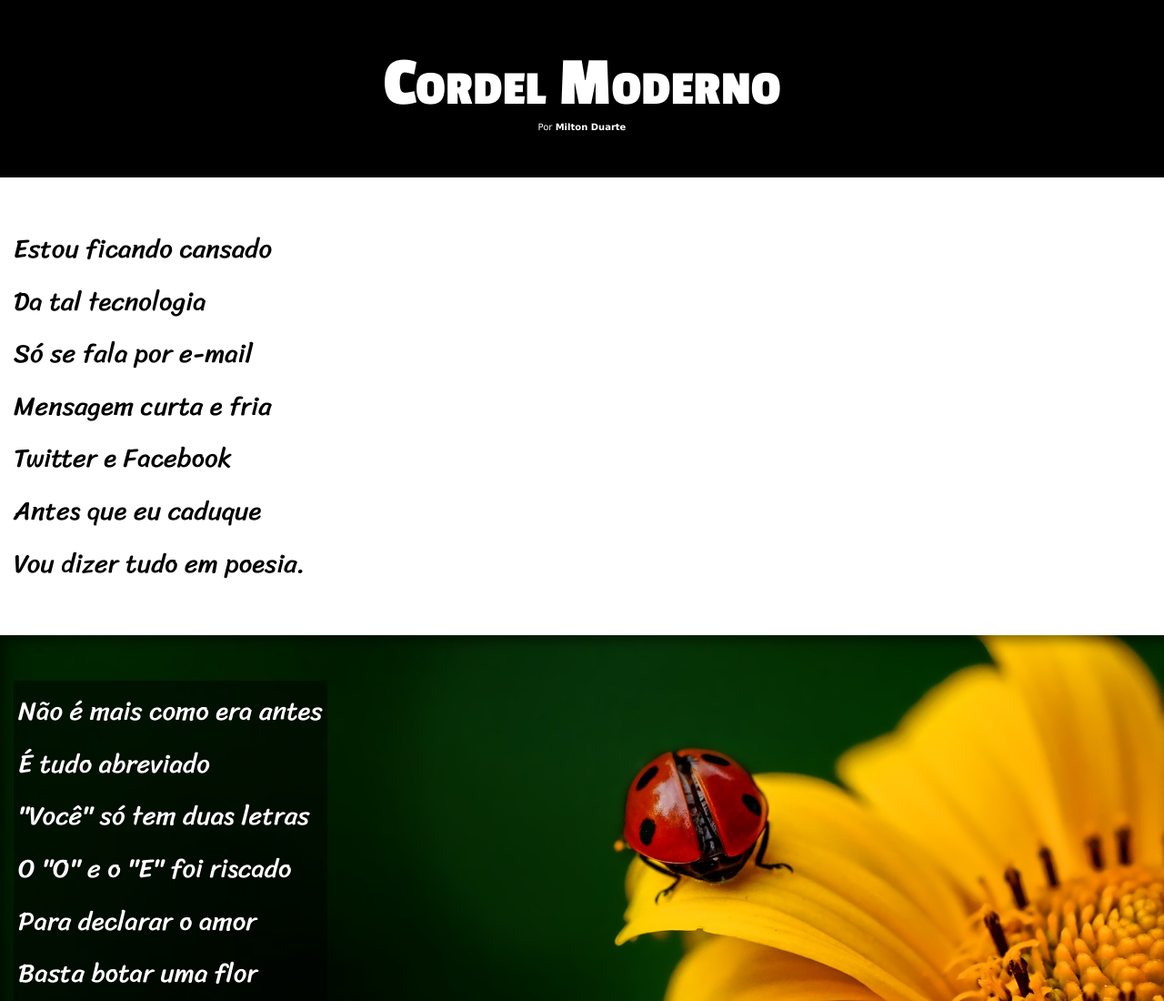
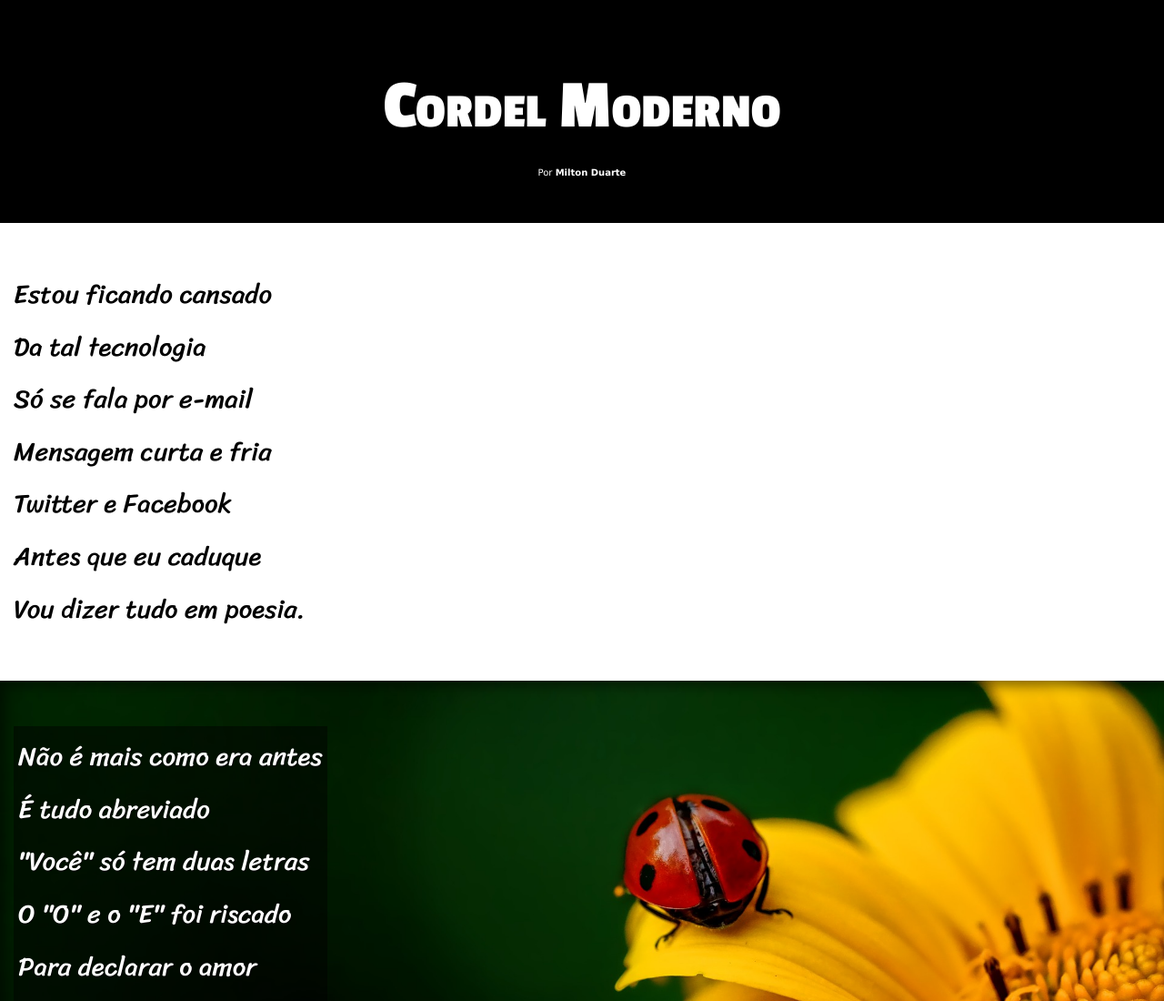
Before and after one commit to SamuelOliveira10/projeto-cordel, a plain HTML site: page index.html in a window 1280 px wide. Shown: the top 1100 px of the page at 91% size. Drawn offline with Linux system fonts and the light colour scheme.

Commit message:
Update style.css

```diff
--- a/estilo/style.css
+++ b/estilo/style.css
@@ -20,7 +20,7 @@ header {
 header > h1 {
     font-family: var(--fonte1);
     font-size: 3.5em;
-    padding-top: 50px;
+    padding: 75px 0px 25px 0px;
     font-variant: small-caps;
 }
 
```
